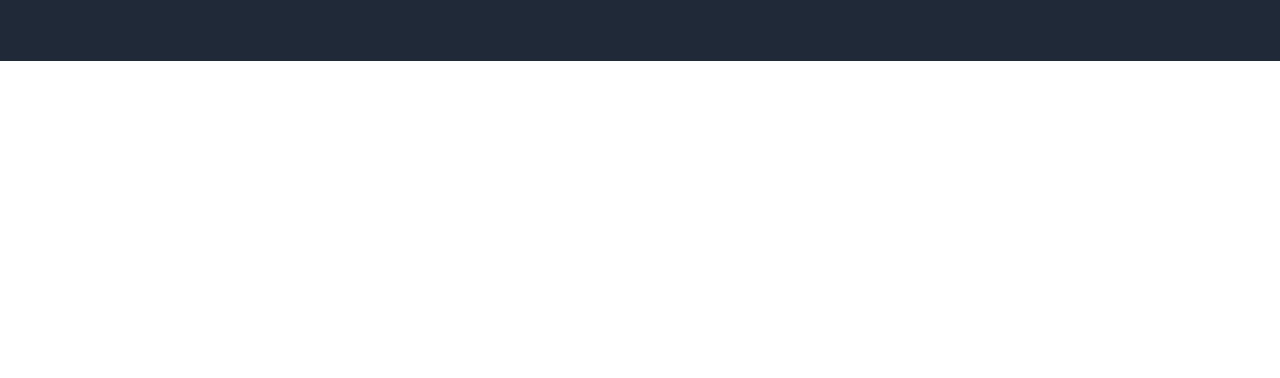
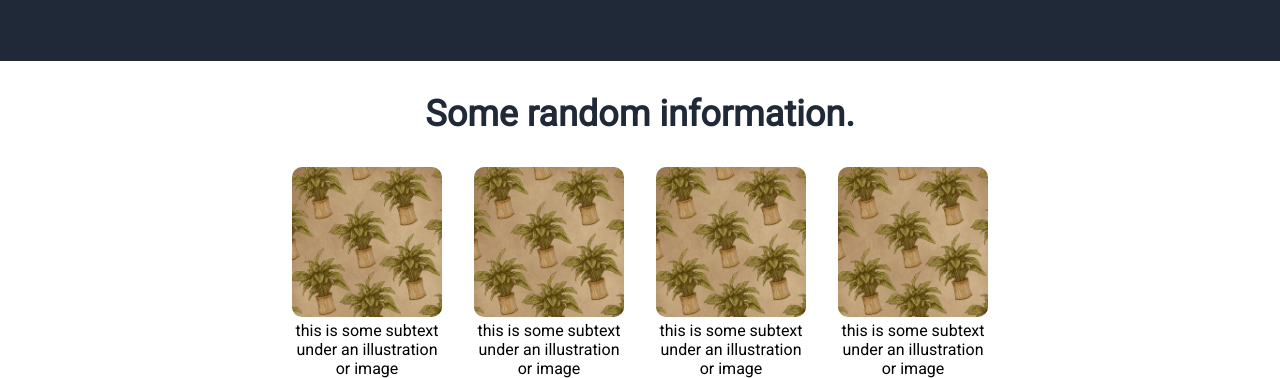
Before and after one commit to vuanhtu52/landing-page, a plain HTML site: page index.html in a window 1280 px wide. Shown: the part 486-864 px from the top of the page. Before the commit the page ends 800 px from the top, so only its background shows below. Drawn offline with Linux system fonts and the light colour scheme.

Commit message:
Complete information section

```diff
--- a/index.html
+++ b/index.html
@@ -8,6 +8,7 @@
     <link href='https://fonts.googleapis.com/css?family=Roboto' rel='stylesheet'>
 </head>
 <body>
+    <!-- Header section -->
     <div class="header">
         <div class="navbar">
             <div class="logo">Header Logo</div>
@@ -24,7 +25,30 @@
                 <button>Sign up</button>
             </div>
             <div class="right">
-                <img src="images/header-image.jpg" alt="header image"/>
+                <img src="images/header-image.jpg" alt="header image" id="header-img"/>
+            </div>
+        </div>
+    </div>
+
+    <!-- Information section -->
+    <div class="info">
+        <div class="info-header">Some random information.</div>
+        <div class="info-cards">
+            <div class="card">
+                <img src="images/card-image.jpg" alt="card image" class="card-img"/>
+                <div>this is some subtext under an illustration or image</div>
+            </div>
+            <div class="card">
+                <img src="images/card-image.jpg" alt="card image" class="card-img"/>
+                <div>this is some subtext under an illustration or image</div>
+            </div>
+            <div class="card">
+                <img src="images/card-image.jpg" alt="card image" class="card-img"/>
+                <div>this is some subtext under an illustration or image</div>
+            </div>
+            <div class="card">
+                <img src="images/card-image.jpg" alt="card image" class="card-img"/>
+                <div>this is some subtext under an illustration or image</div>
             </div>
         </div>
     </div>
--- a/styles.css
+++ b/styles.css
@@ -75,7 +75,36 @@ a {
     color: #E5E7EB;
 }
 
-img {
+#header-img {
     width: 500px;
     height: auto;
 }
+
+.info-header {
+    font-size: 36px;
+    font-weight: bolder;
+    color: #1F2937;
+    text-align: center;
+    padding: 32px;
+}
+
+.info-cards {
+    display: flex;
+    justify-content: center;
+    gap: 32px;
+    flex-wrap: wrap;
+}
+
+.card {
+    width: 150px;
+}
+
+.card > div {
+    text-align: center;
+}
+
+.card > img {
+    aspect-ratio: 1/1;
+    width: 100%;
+    border-radius: 10px;
+}
```
Also changed, not shown: images/card-image.jpg (added).
